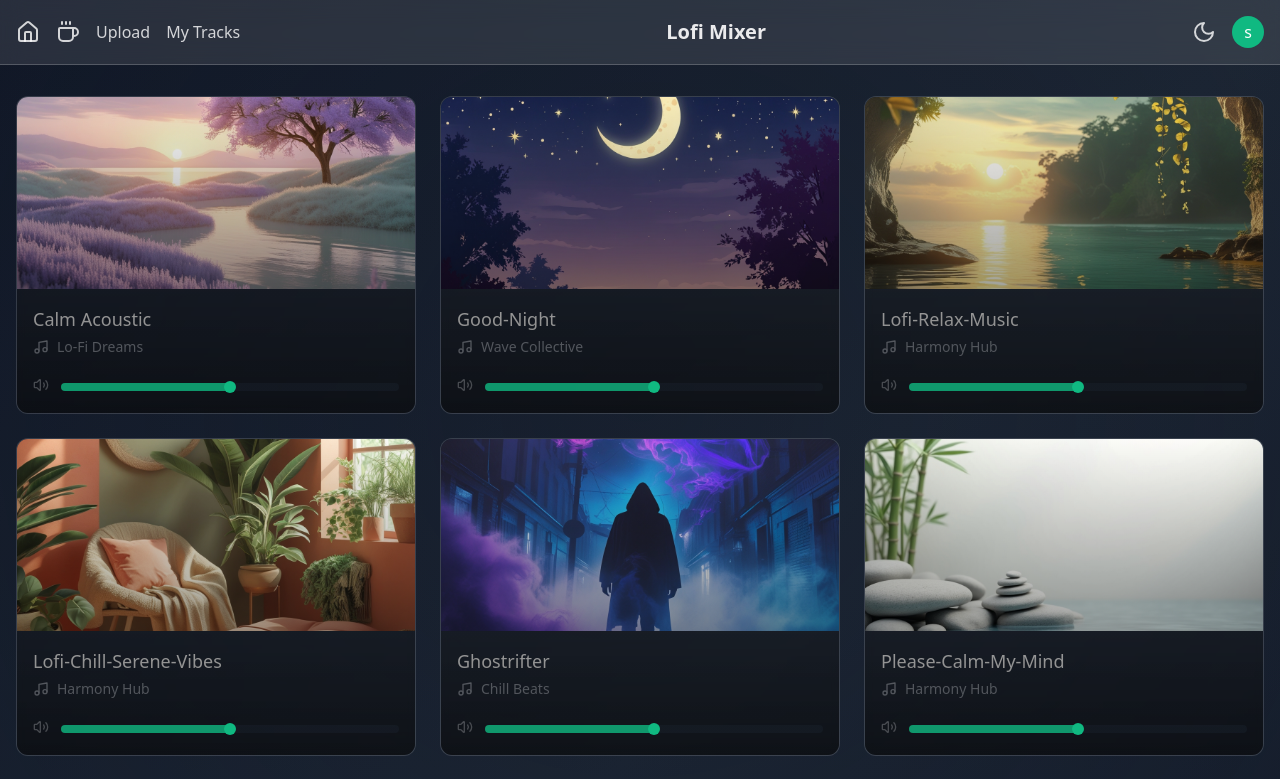
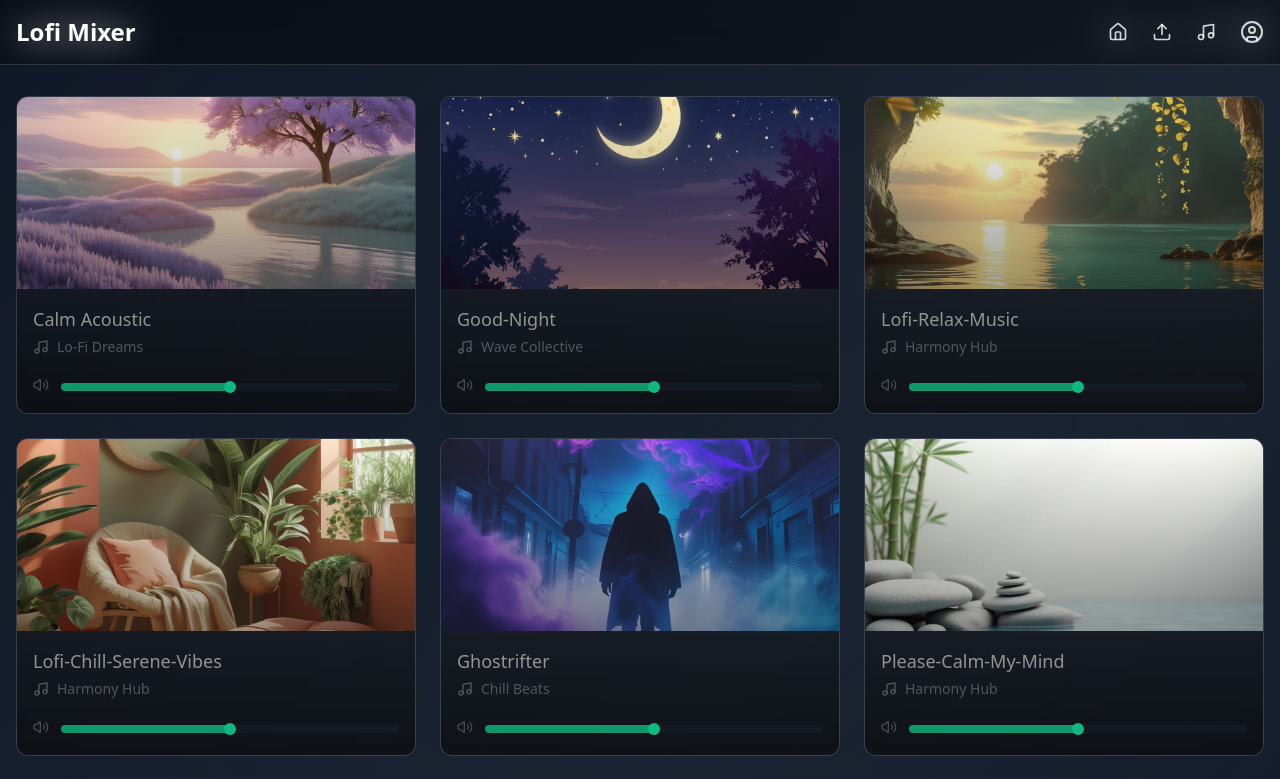
Before and after one commit to jaswanth187/lofi-mixer, a React (Create React App) app in the folder lofi-mixer-frontend/: page / in a window 1280 px wide. Shown: the top 779 px of the page. Built offline with nearby package versions, Linux system fonts and the light colour scheme; sample sign-in values are in the browser's storage.

Commit message:
fixed the cookie issue and ui fixes

```diff
--- a/lofi-mixer-frontend/src/App.js
+++ b/lofi-mixer-frontend/src/App.js
@@ -4,13 +4,19 @@ import Login from './components/Auth/Login';
 import Register from './components/Auth/Register';
 import { AuthProvider } from './components/context/AuthContext';
 import PublicRoute from './components/Layout/PublicRoute';
+import ProtectedRoute from './components/Layout/ProtectedRoute';
 import UploadTrack from './components/Upload/UploadTrack';
 import UserTracks from './components/Tracks/UserTracks';
+import Navbar from './components/Layout/Navbar';
+
 function App() {
   return (
     <AuthProvider>
       <BrowserRouter>
+        <div className="min-h-screen bg-gradient-to-br from-gray-900 via-gray-800 to-gray-900">
+          <Navbar />
           <Routes>
+            <Route path="/" element={<LofiMixer />} />
             <Route
               path="/login"
               element={
@@ -27,10 +33,24 @@ function App() {
                 </PublicRoute>
               }
             />
-          <Route path="/" element={<LofiMixer />} />
-          <Route path="/upload" element={<UploadTrack />} />
-          <Route path='/my-tracks' element={<UserTracks />} />
+            <Route
+              path="/upload"
+              element={
+                <ProtectedRoute>
+                  <UploadTrack />
+                </ProtectedRoute>
+              }
+            />
+            <Route
+              path="/my-tracks"
+              element={
+                <ProtectedRoute>
+                  <UserTracks />
+                </ProtectedRoute>
+              }
+            />
           </Routes>
+        </div>
       </BrowserRouter>
     </AuthProvider>
   );
--- a/lofi-mixer-frontend/src/components/Layout/Navbar.js
+++ b/lofi-mixer-frontend/src/components/Layout/Navbar.js
@@ -1,29 +1,31 @@
-import { useEffect, useState, useRef } from 'react';
+import React, { useState, useEffect, useRef } from 'react';
+import { Link, useNavigate } from 'react-router-dom';
+import { Home, Upload, Music, UserCircle } from 'lucide-react';
 import { useAuth } from '../context/AuthContext';
-import { useNavigate } from 'react-router-dom';
-import { Home, Coffee, Moon } from 'lucide-react';
 import axios from 'axios';
-import { Link } from 'react-router-dom';
+
 const Navbar = () => {
+  const [showDropdown, setShowDropdown] = useState(false);
   const { user, login, logout } = useAuth();
   const navigate = useNavigate();
-  const [dropdownOpen, setDropdownOpen] = useState(false);
   const dropdownRef = useRef(null);
 
+  // Handle initial auth from URL params
   useEffect(() => {
     const urlParams = new URLSearchParams(window.location.search);
     const userParam = urlParams.get('user');
     if (userParam) {
       const userData = JSON.parse(decodeURIComponent(userParam));
       login(userData);
-      navigate('/'); // Remove query params from URL
+      navigate('/');
     }
   }, [login, navigate]);
 
+  // Handle clicking outside dropdown
   useEffect(() => {
     const handleClickOutside = (event) => {
       if (dropdownRef.current && !dropdownRef.current.contains(event.target)) {
-        setDropdownOpen(false);
+        setShowDropdown(false);
       }
     };
     document.addEventListener('mousedown', handleClickOutside);
@@ -32,76 +34,72 @@ const Navbar = () => {
     };
   }, []);
 
+  // Enhanced logout handler
   const handleLogout = async () => {
     try {
-      // First call the backend logout endpoint
       await axios.get('http://localhost:3000/auth/logout', {
         withCredentials: true
       });
-
-      // Then clear frontend state and storage
       await logout();
-
-      // Finally navigate
       navigate('/login');
     } catch (error) {
       console.error('Logout failed:', error);
     }
   };
 
-  const toggleDropdown = () => {
-    setDropdownOpen(!dropdownOpen);
-  };
-
-  const getInitials = (name) => {
-    if (!name) return '';
-    const names = name.split(' ');
-    return names.map(n => n[0]).join('');
-  };
-
   return (
-    <nav className="fixed top-0 left-0 right-0 z-50 backdrop-blur-md bg-white/10 border-b border-white/20">
+    <nav className="fixed top-0 left-0 right-0 z-50 bg-black/20 backdrop-blur-lg border-b border-white/10">
       <div className="max-w-7xl mx-auto px-4">
         <div className="flex items-center justify-between h-16">
-          <div className="flex items-center space-x-4">
-            <Home className="w-6 h-6 text-white/80 hover:text-white cursor-pointer" />
-            <Coffee className="w-6 h-6 text-white/80 hover:text-white cursor-pointer" />
-            <Link to="/upload" className="text-white/80 hover:text-white">
-    Upload
-  </Link>
-  <Link to="/my-tracks" className="text-white/80 hover:text-white">
-    My Tracks
-  </Link>
-          </div>
-          <div className="text-xl font-bold text-white/90">Lofi Mixer</div>
-          <div className="flex items-center space-x-4 relative">
-            <Moon className="w-6 h-6 text-white/80 hover:text-white cursor-pointer" />
+          <Link to="/" className="text-2xl font-bold text-white">
+            Lofi Mixer
+          </Link>
+
+          <div className="flex items-center space-x-6">
+            <Link to="/" className="text-white/80 hover:text-white transition-colors duration-200">
+              <Home className="w-5 h-5" />
+            </Link>
+
             {user && (
+              <>
+                <Link to="/upload" className="text-white/80 hover:text-white transition-colors duration-200">
+                  <Upload className="w-5 h-5" />
+                </Link>
+                <Link to="/my-tracks" className="text-white/80 hover:text-white transition-colors duration-200">
+                  <Music className="w-5 h-5" />
+                </Link>
+              </>
+            )}
+
+            {user ? (
               <div className="relative" ref={dropdownRef}>
-                <div
-                  className="w-8 h-8 bg-emerald-500 text-white rounded-full flex items-center justify-center cursor-pointer"
-                  onClick={toggleDropdown}
+                <button
+                  onClick={() => setShowDropdown(!showDropdown)}
+                  className="flex items-center text-white/80 hover:text-white transition-colors duration-200"
                 >
-                  <span className="text-center">{getInitials(user.username)}</span>
-                </div>
-                {dropdownOpen && (
-                  <div className="absolute right-0 mt-2 w-48 bg-gray-800 text-white rounded-md shadow-lg py-1 z-50">
-                    <div className="px-4 py-2 text-sm">{user.username}</div>
-                    <div className="border-t border-gray-700"></div>
-                    <button
-                      onClick={handleLogout}
-                      className="block w-full text-left px-4 py-2 text-sm hover:bg-gray-700"
-                    >
-                      Logout
-                    </button>
+                  <UserCircle className="w-6 h-6" />
+                </button>
+
+                {showDropdown && (
+                  <div className="absolute right-0 mt-2 w-48 rounded-md shadow-lg bg-gray-900/95 backdrop-blur-lg ring-1 ring-white/10">
+                    <div className="py-1">
+                      <div className="px-4 py-2 text-sm text-white/90 border-b border-white/10">
+                        {user.username}
+                      </div>
+                      <button
+                        onClick={handleLogout}
+                        className="block w-full text-left px-4 py-2 text-sm text-white/80 hover:text-white hover:bg-white/10 transition-all duration-200"
+                      >
+                        Logout
+                      </button>
+                    </div>
                   </div>
                 )}
               </div>
-            )}
-            {!user && (
+            ) : (
               <button
                 onClick={() => navigate('/login')}
-                className="text-white/80 hover:text-white cursor-pointer"
+                className="text-white/80 hover:text-white transition-colors duration-200"
               >
                 Login
               </button>
--- a/lofi-mixer-frontend/src/components/Layout/ProtectedRoute.js
+++ b/lofi-mixer-frontend/src/components/Layout/ProtectedRoute.js
@@ -1,11 +1,18 @@
-import { Navigate } from 'react-router-dom';
+import { Navigate, useLocation } from 'react-router-dom';
 import { useAuth } from '../context/AuthContext';
 
 export default function ProtectedRoute({ children }) {
-  const { user } = useAuth();
+  const { user, loading } = useAuth();
+  const location = useLocation();
+
+  // Show loading state or spinner while checking authentication
+  if (loading) {
+    return <div>Loading...</div>;
+  }
 
   if (!user) {
-    return <Navigate to="/login" />;
+    // Save the attempted URL
+    return <Navigate to="/login" state={{ from: location }} replace />;
   }
 
   return children;
--- a/lofi-mixer-frontend/src/components/Layout/PublicRoute.js
+++ b/lofi-mixer-frontend/src/components/Layout/PublicRoute.js
@@ -1,14 +1,19 @@
-import { Navigate } from 'react-router-dom';
+import { Navigate, useLocation } from 'react-router-dom';
 import { useAuth } from '../context/AuthContext';
 
-const PublicRoute = ({ children }) => {
-  const { user } = useAuth();
+export default function PublicRoute({ children }) {
+  const { user, loading } = useAuth();
+  const location = useLocation();
+
+  if (loading) {
+    return <div>Loading...</div>;
+  }
 
   if (user) {
-    return <Navigate to="/" />;
+    // Redirect to the page they tried to visit or home
+    const from = location.state?.from?.pathname || '/';
+    return <Navigate to={from} replace />;
   }
 
   return children;
-};
-
-export default PublicRoute;
+}
--- a/lofi-mixer-frontend/src/components/Upload/UploadTrack.js
+++ b/lofi-mixer-frontend/src/components/Upload/UploadTrack.js
@@ -65,6 +65,7 @@ const UploadTrack = () => {
   }
 
   return (
+    <div className="pt-20 min-h-screen">
     <div className="max-w-md mx-auto mt-8 p-6 bg-white/5 backdrop-blur-sm rounded-xl">
       <h2 className="text-2xl font-bold text-white mb-6">Upload Track</h2>
       {error && (
@@ -109,6 +110,7 @@ const UploadTrack = () => {
         </button>
       </form>
     </div>
+    </div>
   );
 };
 
--- a/lofi-mixer-frontend/src/components/context/AuthContext.js
+++ b/lofi-mixer-frontend/src/components/context/AuthContext.js
@@ -4,12 +4,14 @@ const AuthContext = createContext(null);
 
 export const AuthProvider = ({ children }) => {
   const [user, setUser] = useState(null);
+  const [loading, setLoading] = useState(true);  // Add loading state
 
   useEffect(() => {
     const storedUser = localStorage.getItem('user');
     if (storedUser) {
       setUser(JSON.parse(storedUser));
     }
+    setLoading(false);  // Set loading to false after checking storage
   }, []);
 
   const login = (userData) => {
@@ -18,11 +20,8 @@ export const AuthProvider = ({ children }) => {
   };
 
   const logout = async () => {
-    // Clear React state
     setUser(null);
-
-    // Clear localStorage
-    localStorage.clear(); // Clear all localStorage instead of just user
+    localStorage.clear();
 
     // Clear all cookies
     const cookies = document.cookie.split(';');
@@ -36,7 +35,7 @@ export const AuthProvider = ({ children }) => {
   };
 
   return (
-    <AuthContext.Provider value={{ user, login, logout }}>
+    <AuthContext.Provider value={{ user, login, logout, loading }}>
       {children}
     </AuthContext.Provider>
   );
```
Lines whose indentation alone changed are shown as unchanged.
